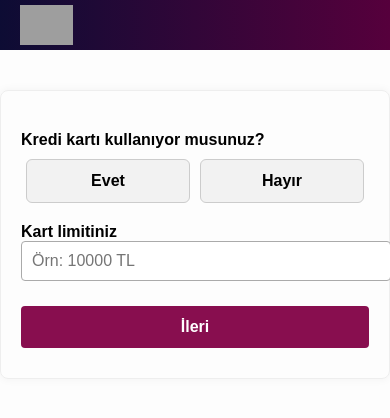
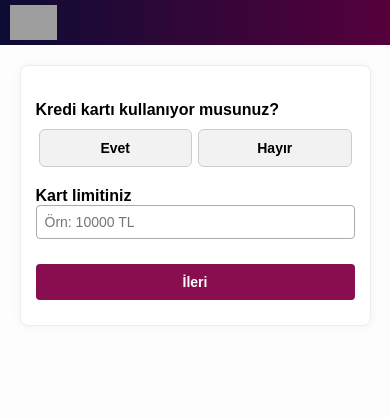
Before and after one commit to yoktamans/tesyam, a plain HTML site: page index.html in a window 390 px wide. Drawn offline with Linux system fonts and the light colour scheme; grey boxes are pictures that could not be loaded.

Commit message:
Update index.html

```diff
--- a/index.html
+++ b/index.html
@@ -21,6 +21,8 @@
     .header img {
       height: 40px;
       cursor: pointer;
+      max-width: 100%;
+      height: auto;
     }
     .container {
       max-width: 400px;
@@ -29,6 +31,8 @@
       border-radius: 8px;
       border: 1px solid #eee;
       box-shadow: 0 0 10px rgba(0, 0, 0, 0.05);
+      box-sizing: border-box;
+      background-color: white;
     }
     label {
       font-weight: bold;
@@ -43,6 +47,7 @@
       border: 1px solid #aaa;
       border-radius: 4px;
       font-size: 16px;
+      box-sizing: border-box;
     }
     .choice-buttons {
       display: flex;
@@ -64,6 +69,7 @@
       font-weight: bold;
       user-select: none;
       transition: background-color 0.3s, color 0.3s;
+      box-sizing: border-box;
     }
     .choice-buttons input[type="radio"]:checked + label {
       background-color: #880e4f;
@@ -100,6 +106,7 @@
       border-left: 5px solid #880e4f;
       margin-top: 10px;
       font-size: 14px;
+      box-sizing: border-box;
     }
     .success-container {
       text-align: center;
@@ -116,6 +123,43 @@
     .checkmark {
       font-size: 60px;
       color: #4CAF50;
+    }
+
+    /* Mobil uyumluluk için medya sorguları */
+    @media (max-width: 480px) {
+      .container {
+        max-width: 90%;
+        margin: 20px auto;
+        padding: 15px;
+      }
+      .choice-buttons label {
+        margin: 0 3px;
+        padding: 10px 0;
+        font-size: 14px;
+      }
+      input[type="text"],
+      input[type="number"],
+      input[type="tel"] {
+        font-size: 14px;
+        padding: 8px;
+      }
+      .login-button {
+        font-size: 14px;
+        padding: 10px;
+      }
+      .header {
+        padding: 5px 10px;
+        height: 45px;
+      }
+      .header img {
+        height: 35px;
+      }
+      .success-container {
+        padding: 30px 10px;
+      }
+      .checkmark {
+        font-size: 50px;
+      }
     }
   </style>
 </head>
```
